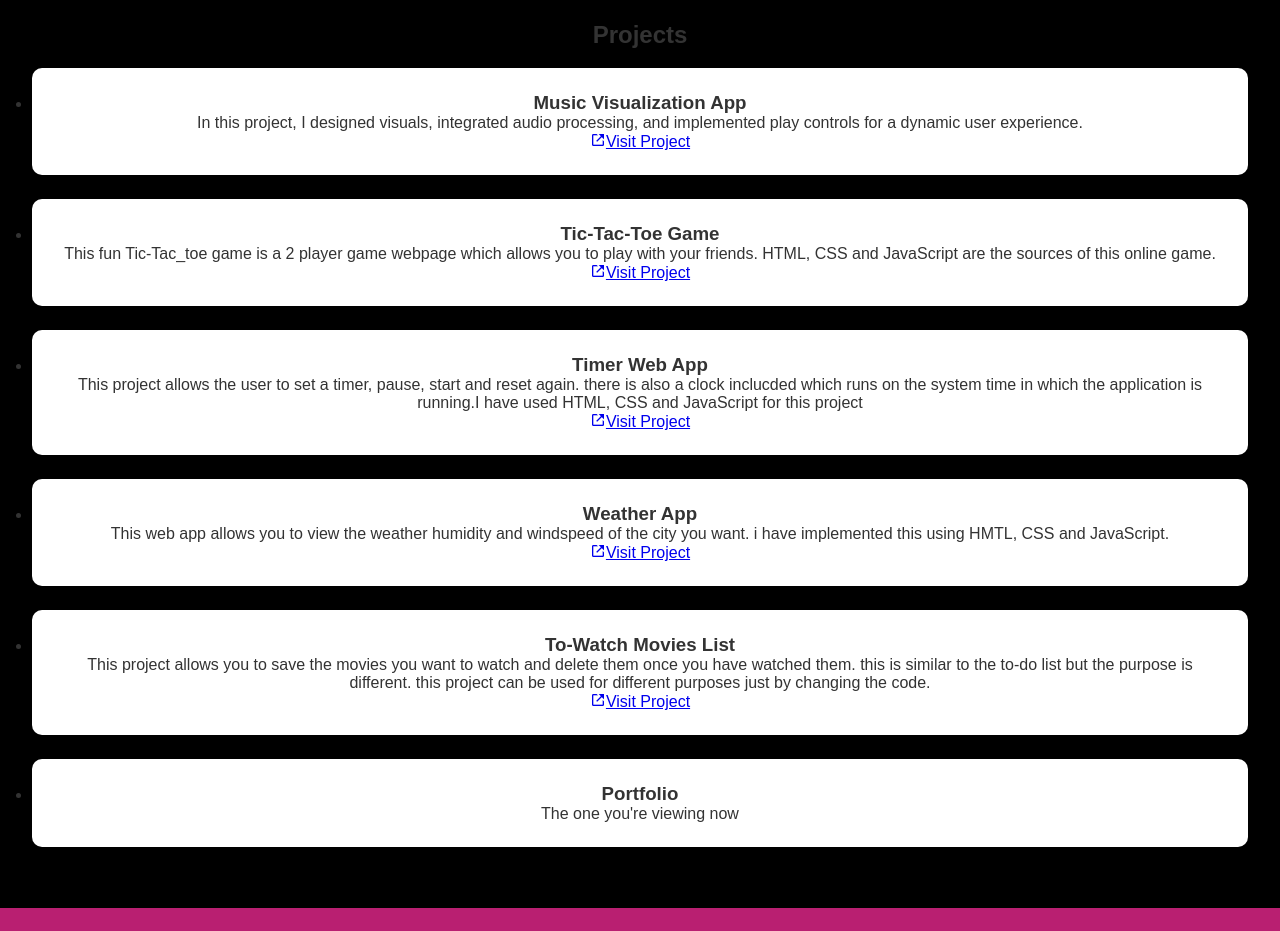
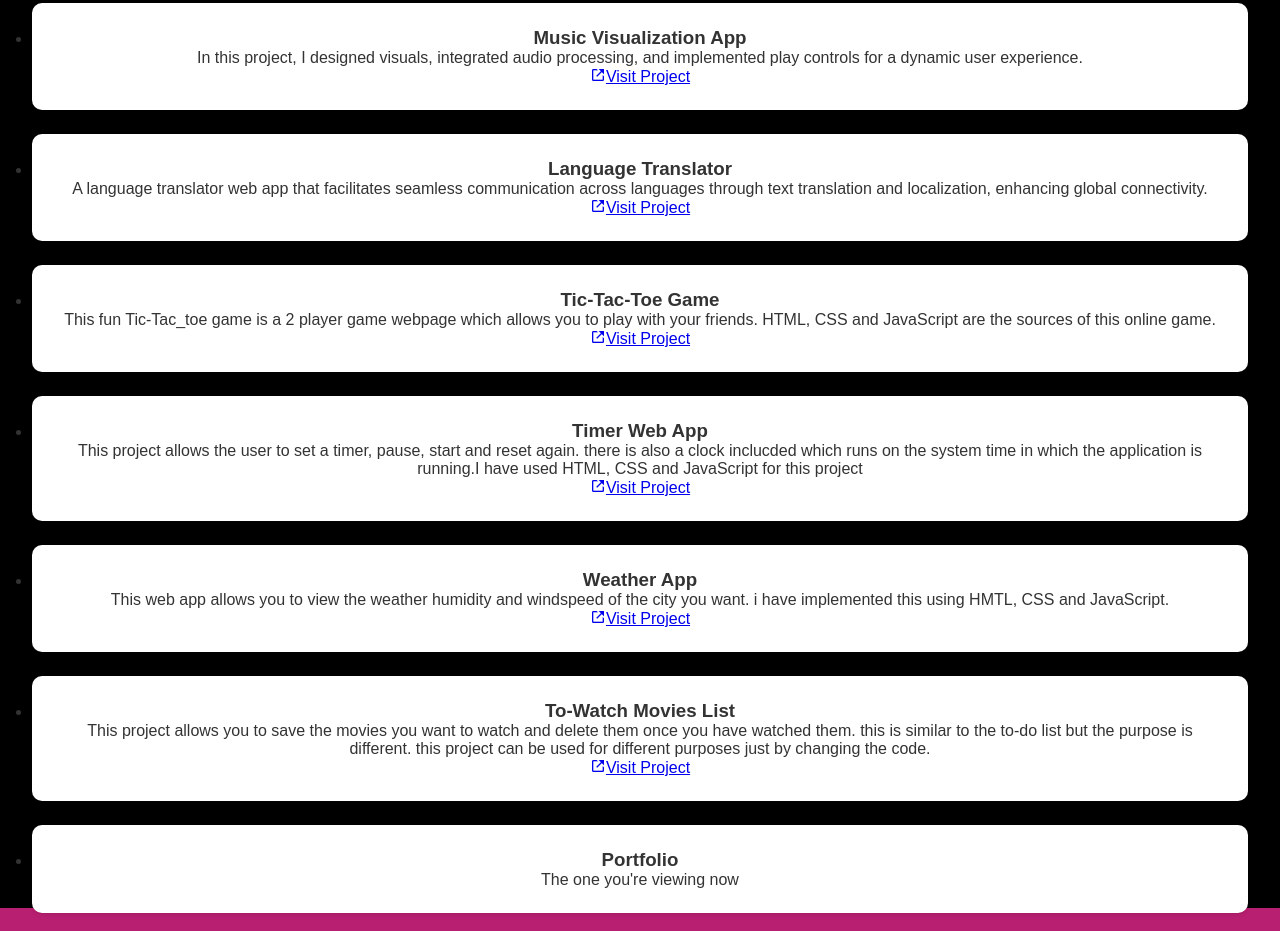
Before and after one commit to 207r1a6654/Kirtis-Portfolio, a plain HTML site: page index.html in a window 1280 px wide. Shown: the part 980-1911 px from the top of the page. Drawn offline with nearby package versions, Linux system fonts and the light colour scheme.

Commit message:
Update index.html

```diff
--- a/index.html
+++ b/index.html
@@ -38,6 +38,13 @@
                     <h3>Music Visualization App</h3>
                     <p> In this project, I designed visuals, integrated audio processing, and implemented play controls for a dynamic user experience. </p>
                     <a href="https://207r1a6654.github.io/Music-visualization-app/"><i class='bx bx-link-external'></i>Visit Project</a>
+                </div>
+            </li>
+            <li>
+                <div class="box">
+                    <h3>Language Translator</h3>
+                    <p> A language translator web app that facilitates seamless communication across languages through text translation and localization, enhancing global connectivity.</p>
+                    <a href="https://207r1a6654.github.io/language_translator/"><i class='bx bx-link-external'></i>Visit Project</a>
                 </div>
             </li>
             <li>
```
